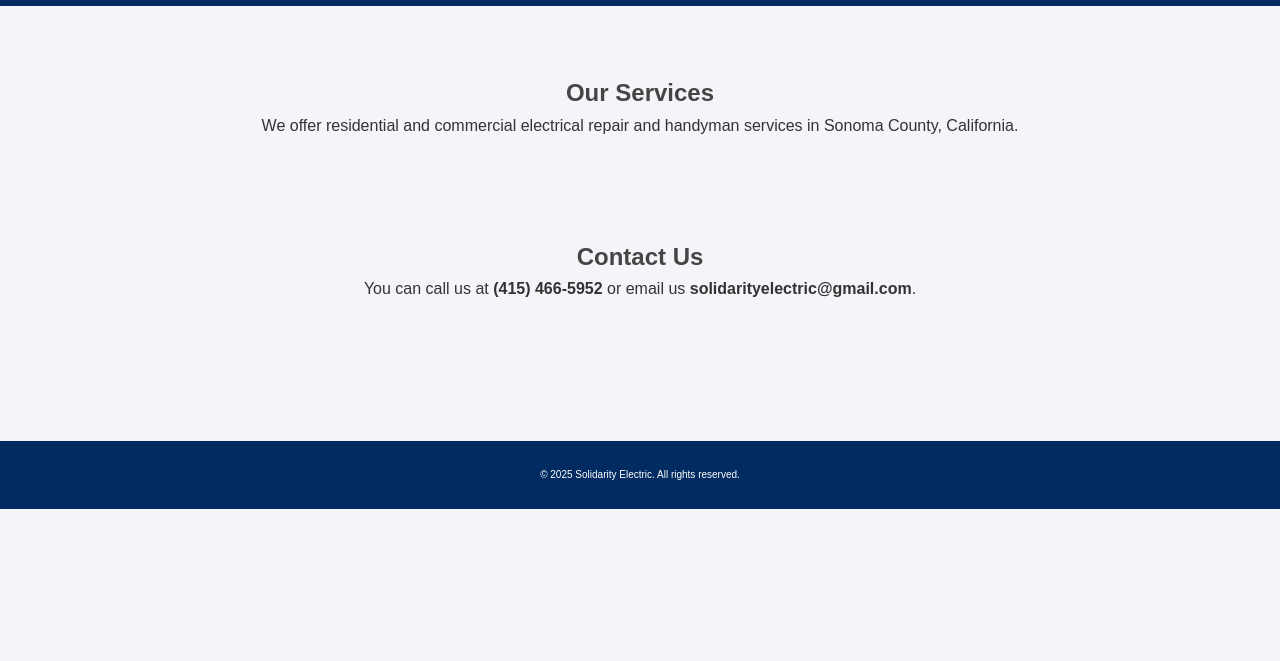
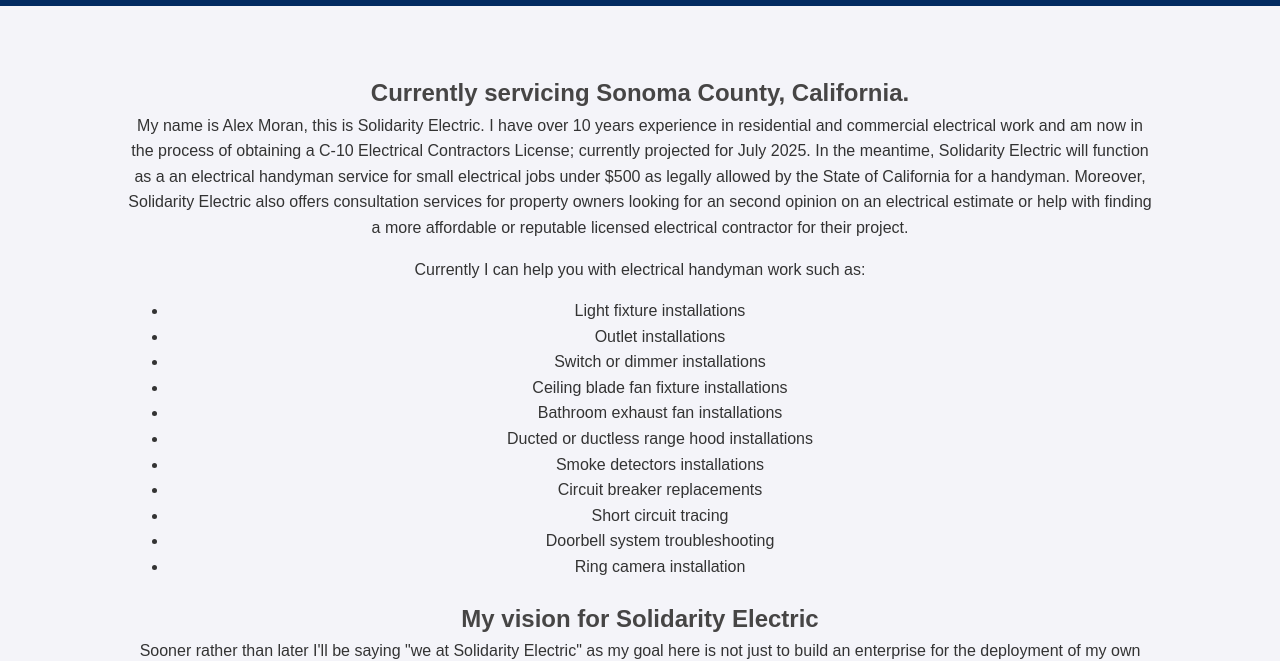
Before and after one commit to ebs-alex/soildarity-electric, a plain HTML site: page index.html in a window 1280 px wide. Shown: the part 291-952 px from the top of the page. Before the commit the page ends 800 px from the top, so only its background shows below. Drawn offline with Linux system fonts and the light colour scheme.

Commit message:
text entries

```diff
--- a/index.html
+++ b/index.html
@@ -31,8 +31,35 @@
 
     <main>
         <section id="services">
-            <h2>Our Services</h2>
-            <p>We offer residential and commercial electrical repair and handyman services in Sonoma County, California.</p>
+            <h2>Currently servicing Sonoma County, California.</h2>
+            <p>
+                My name is Alex Moran, this is Solidarity Electric.
+                I have over 10 years experience in residential and commercial electrical work and am now in the process of obtaining a C-10 Electrical Contractors License; currently projected for July 2025.
+                In the meantime, Solidarity Electric will function as a an electrical handyman service for small electrical jobs under $500 as legally allowed by the State of California for a handyman.
+                Moreover, Solidarity Electric also offers consultation services for property owners looking for an second opinion on an electrical estimate or help with finding a more affordable or reputable licensed electrical contractor for their project.
+            </p>
+
+            <p>Currently I can help you with electrical handyman work such as:</p>
+            <ul>
+                <li>Light fixture installations</li>
+                <li>Outlet installations</li>
+                <li>Switch or dimmer installations</li>
+                <li>Ceiling blade fan fixture installations</li>
+                <li>Bathroom exhaust fan installations</li>
+                <li>Ducted or ductless range hood installations</li>
+                <li>Smoke detectors installations</li>
+                <li>Circuit breaker replacements</li>
+                <li>Short circuit tracing</li>
+                <li>Doorbell system troubleshooting</li>
+                <li>Ring camera installation</li>
+            </ul>
+
+            <h2>My vision for Solidarity Electric</h2>
+            <p>
+                Sooner rather than later I'll be saying "we at Solidarity Electric" as my goal here is not just to build an enterprise for the deployment of my own abilities, but a community of people, on the field and in the office, working transparently and with maximal camaraderie in a organization they can proudly and without reservation call their very own.  Many realize the traditional corporate model may be dated and sub-optimal, but when small scale electrical contractors (like myself) leave to start their own business their ability to work tap into and synergize collective efforts (that larger corporations still can meet due to their scale) suffer.  If the small time electrician does scale up, usually you end up with not just the same traditional corporate model, but with the same lack of true collective spirit. Perhaps Solidarity Electric can become a Co-Op model? That is a possibility, but above all, what I seek to create is something even within the bounds of the modern legal corporate structure, a "new" model that fits within the confines of the old -- a model that succeeds in the creation of real material conditions for an authentic spirit of solidarity.
+            </p>
+            <!-- <h2>Our Services</h2> -->
+            <!-- <p>We offer residential and commercial electrical repair and handyman services in Sonoma County, California.</p> -->
         </section>
 
         <!-- <section id="about">
```
